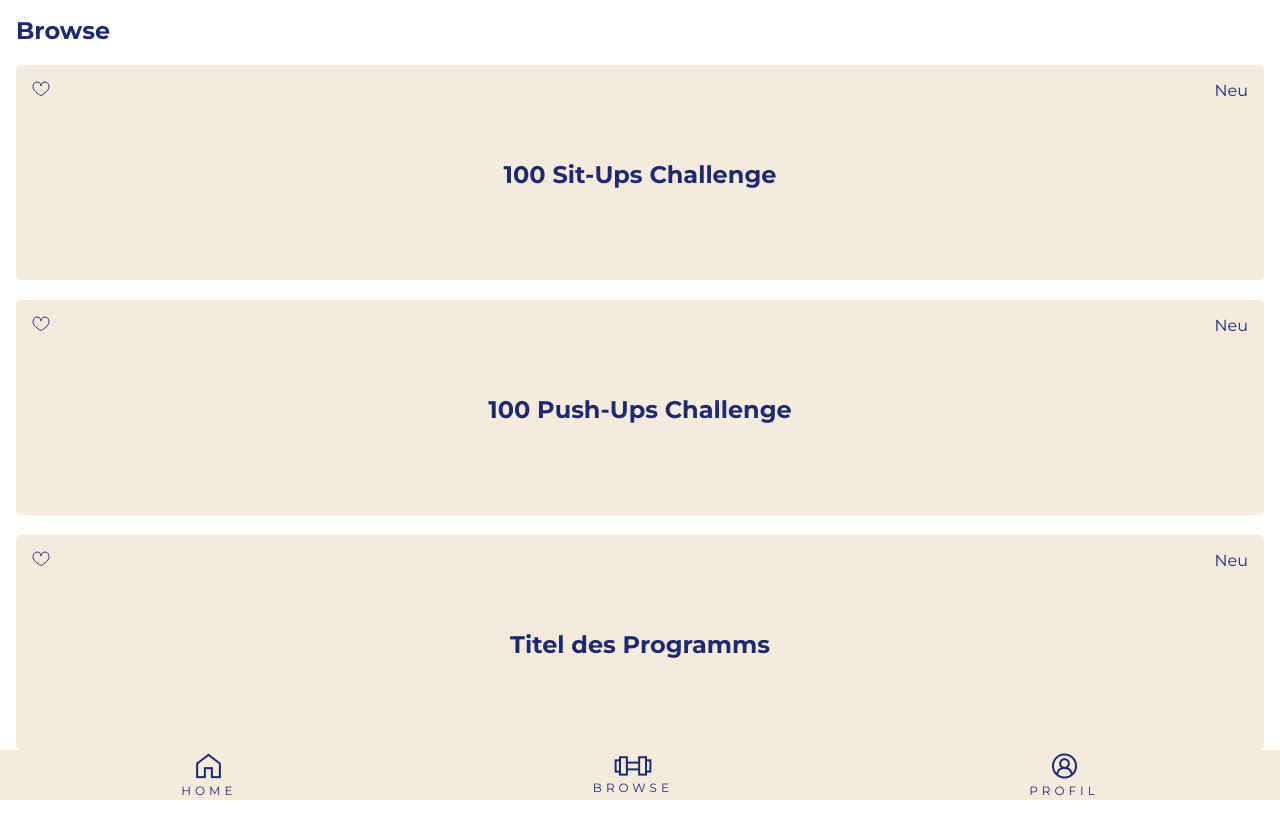
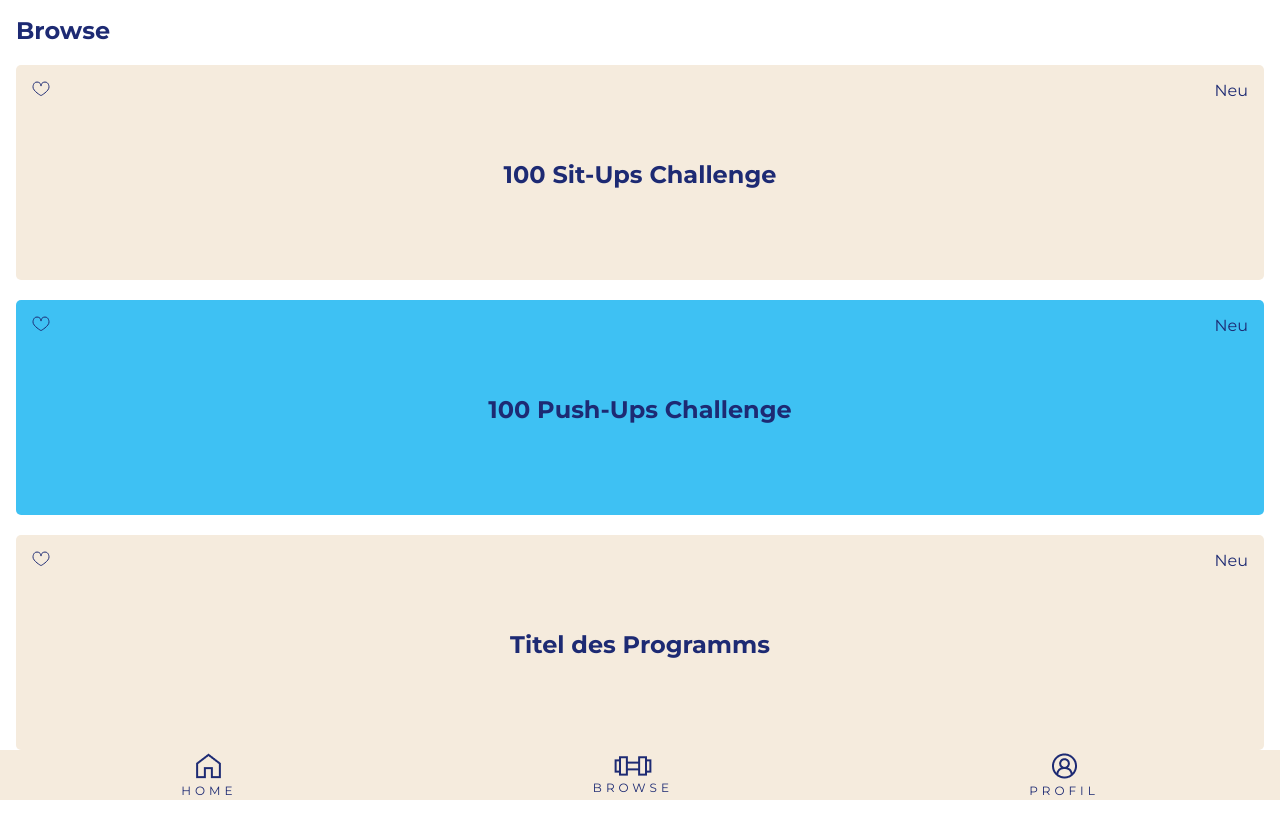
Before and after one commit to Mel3VeN/frontend, a React (Create React App) app: page /browse in a window 1280 px wide. Shown: the top 838 px of the page. Built offline with nearby package versions, Linux system fonts and the light colour scheme.

Commit message:
dynamic generation of overview

```diff
--- a/src/App.js
+++ b/src/App.js
@@ -2,6 +2,7 @@ import { BrowserRouter as Router, Switch, Route } from 'react-router-dom';
 import GlobalStyle from './themes/globalStyles';
 import Dashboard from './components/dash/Dashboard';
 import Browse from './components/browse/Browse';
+import Overview from './components/program/Overview';
 
 function App() {
   return (
@@ -11,6 +12,7 @@ function App() {
         <Switch>
           <Route path="/" exact component={Dashboard} />
           <Route path="/browse" component={Browse} />
+          <Route path="/program" component={Overview} />
         </Switch>
       </div>
     </Router>
--- a/src/components/browse/Cardview.js
+++ b/src/components/browse/Cardview.js
@@ -4,7 +4,7 @@ import workouts from '../../dummydata/browse-workouts';
 
 const Cardview = () => {
   const allCards = workouts.map((workout) => (
-    <ProgrammCard title={workout.title} color={workout.color} />
+    <ProgrammCard title={workout.title} color={workout.color} id={workout.id} />
   ));
   return <div>{allCards}</div>;
 };
--- a/src/components/browse/ProgrammCard.js
+++ b/src/components/browse/ProgrammCard.js
@@ -1,12 +1,12 @@
 import React from 'react';
 import styled from 'styled-components';
+import { Link } from 'react-router-dom';
 import { ReactComponent as Heart } from '../../images/heart.svg';
 
 const Card = styled.div`
   height: 215px;
   border-radius: 5px;
   margin-top: 20px;
-  background-color: #f5ebdd;
   &:last-child {
     margin-bottom: 25%;
   }
@@ -26,16 +26,22 @@ const Topbar = styled.div`
   height: 0px;
 `;
 
-function ProgrammCard({ title, color }) {
+const StyledLink = styled(Link)`
+  text-decoration: none;
+  color: rgba(29, 42, 115, 1);
+`;
+
+function ProgrammCard({ title, color, id }) {
   // er loggt die Farben korrekt, sie werden nur nicht dargestellt
-  console.log(color);
   return (
-    <Card style={{ backgroundColor: { color } }}>
-      <Topbar>
-        <Heart src={Heart} alt="Herz" />
-        <p>Neu</p>
-      </Topbar>
-      <ProgramName>{title}</ProgramName>
+    <Card style={{ backgroundColor: color }}>
+      <StyledLink to={{ pathname: '/program', value: id }}>
+        <Topbar>
+          <Heart src={Heart} alt="Herz" />
+          <p>Neu</p>
+        </Topbar>
+        <ProgramName>{title}</ProgramName>
+      </StyledLink>
     </Card>
   );
 }
--- /dev/null
+++ b/src/components/program/Overview.js
@@ -0,0 +1,11 @@
+import React, { useState, useEffect } from 'react';
+import { Link, useLocation } from 'react-router-dom';
+import workouts from '../../dummydata/browse-workouts';
+
+function Overview() {
+  const location = useLocation();
+  const id = location.value;
+  return <div>{workouts[id].title}</div>;
+}
+
+export default Overview;
```
Also changed, not shown: src/dummydata/nav-data.js (added, +21 -0 lines).
